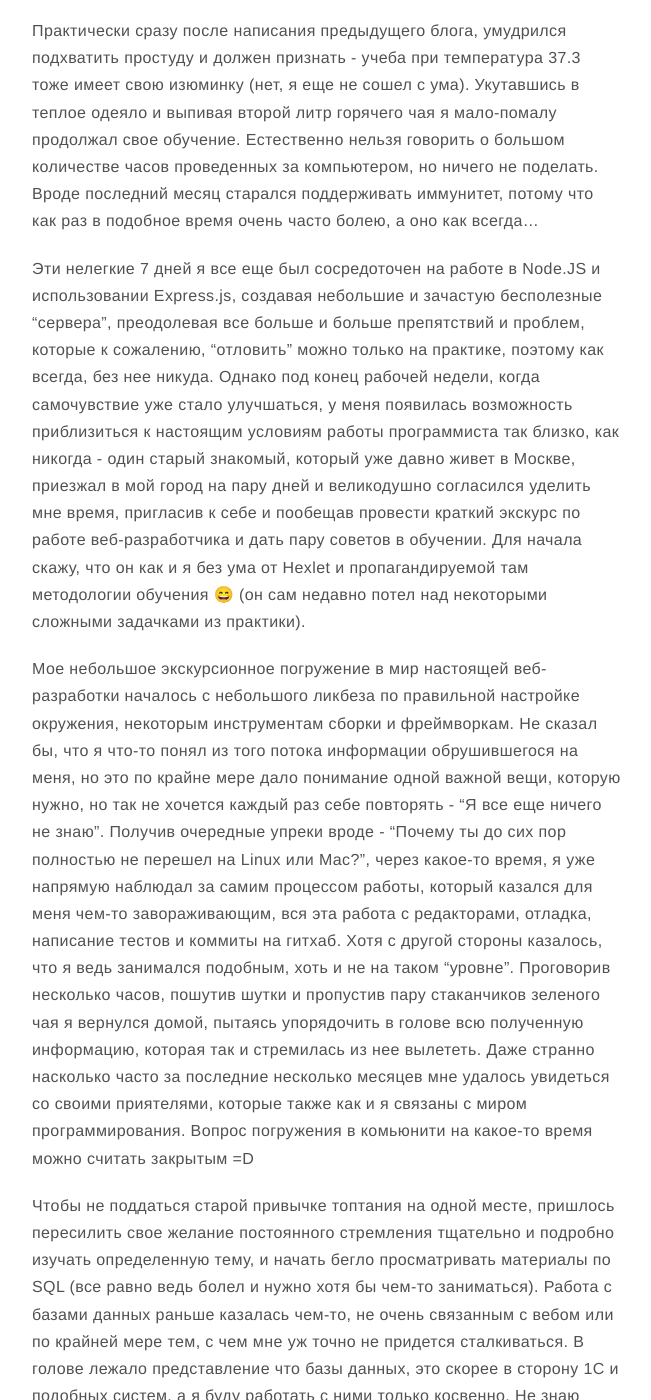
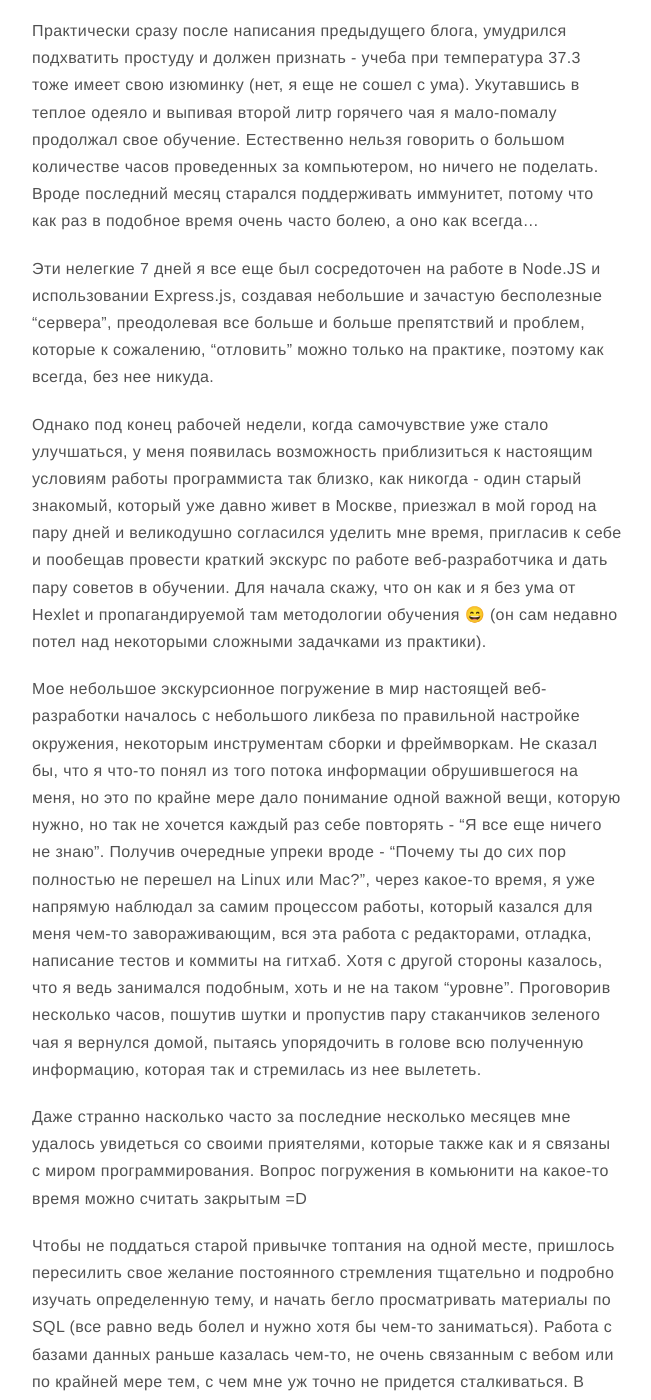
Before and after one commit to SayoBye/devblog, a Jekyll site: the page built from _posts/2018-01-17-20.md, in a window 1280 px wide and 1400 px high, scrolled down 430 px. Shown: the whole window, without its empty margins (313-964 px from the left). Built offline with Jekyll 4.4.1, drawn with Linux system fonts in a browser that asks for light colours; emoji names are drawn with the system emoji font; comment, search, counter and statistics services are not loaded.

```diff
--- a/_posts/2018-01-17-20.md
+++ b/_posts/2018-01-17-20.md
@@ -17,9 +17,13 @@ description:
 
 Практически сразу после написания предыдущего блога, умудрился подхватить простуду и должен признать - учеба при температура 37.3 тоже имеет свою изюминку (нет, я еще не сошел с ума). Укутавшись в теплое одеяло и выпивая второй литр горячего чая я мало-помалу продолжал свое обучение. Естественно нельзя говорить о большом количестве часов проведенных за компьютером, но ничего не поделать. Вроде последний месяц старался поддерживать иммунитет, потому что как раз в подобное время очень часто болею, а оно как всегда...
 
-Эти нелегкие 7 дней я все еще был сосредоточен на работе в Node.JS и использовании Express.js, создавая небольшие и зачастую бесполезные "сервера", преодолевая все больше и больше препятствий и проблем, которые к сожалению, "отловить" можно только на практике, поэтому как всегда, без нее никуда. Однако под конец рабочей недели, когда самочувствие уже стало улучшаться, у меня появилась возможность приблизиться к настоящим условиям работы программиста так близко, как никогда - один старый знакомый, который уже давно живет в Москве, приезжал в мой город на пару дней и великодушно согласился уделить мне время, пригласив к себе и пообещав провести краткий экскурс по работе веб-разработчика и дать пару советов в обучении. Для начала скажу, что он как и я без ума от Hexlet и пропагандируемой там методологии обучения :smile: (он сам недавно потел над некоторыми сложными задачками из практики).
+Эти нелегкие 7 дней я все еще был сосредоточен на работе в Node.JS и использовании Express.js, создавая небольшие и зачастую бесполезные "сервера", преодолевая все больше и больше препятствий и проблем, которые к сожалению, "отловить" можно только на практике, поэтому как всегда, без нее никуда.
 
-Мое небольшое экскурсионное погружение в мир настоящей веб-разработки началось с небольшого ликбеза по правильной настройке окружения, некоторым инструментам сборки и фреймворкам. Не сказал бы, что я что-то понял из того потока информации обрушившегося на меня, но это по крайне мере дало понимание одной важной вещи, которую нужно, но так не хочется каждый раз себе повторять - "Я все еще ничего не знаю". Получив очередные упреки вроде - "Почему ты до сих пор полностью не перешел на Linux или Mac?", через какое-то время, я уже напрямую наблюдал за самим процессом работы, который казался для меня чем-то завораживающим, вся эта работа с редакторами, отладка, написание тестов и коммиты на гитхаб. Хотя с другой стороны казалось, что я ведь занимался подобным, хоть и не на таком "уровне". Проговорив несколько часов, пошутив шутки и пропустив пару стаканчиков зеленого чая я вернулся домой, пытаясь упорядочить в голове всю полученную информацию, которая так и стремилась из нее вылететь. Даже странно насколько часто за последние несколько месяцев мне удалось увидеться со своими приятелями, которые также как и я связаны с миром программирования. Вопрос погружения в комьюнити на какое-то время можно считать закрытым =D
+Однако под конец рабочей недели, когда самочувствие уже стало улучшаться, у меня появилась возможность приблизиться к настоящим условиям работы программиста так близко, как никогда - один старый знакомый, который уже давно живет в Москве, приезжал в мой город на пару дней и великодушно согласился уделить мне время, пригласив к себе и пообещав провести краткий экскурс по работе веб-разработчика и дать пару советов в обучении. Для начала скажу, что он как и я без ума от Hexlet и пропагандируемой там методологии обучения :smile: (он сам недавно потел над некоторыми сложными задачками из практики).
+
+Мое небольшое экскурсионное погружение в мир настоящей веб-разработки началось с небольшого ликбеза по правильной настройке окружения, некоторым инструментам сборки и фреймворкам. Не сказал бы, что я что-то понял из того потока информации обрушившегося на меня, но это по крайне мере дало понимание одной важной вещи, которую нужно, но так не хочется каждый раз себе повторять - "Я все еще ничего не знаю". Получив очередные упреки вроде - "Почему ты до сих пор полностью не перешел на Linux или Mac?", через какое-то время, я уже напрямую наблюдал за самим процессом работы, который казался для меня чем-то завораживающим, вся эта работа с редакторами, отладка, написание тестов и коммиты на гитхаб. Хотя с другой стороны казалось, что я ведь занимался подобным, хоть и не на таком "уровне". Проговорив несколько часов, пошутив шутки и пропустив пару стаканчиков зеленого чая я вернулся домой, пытаясь упорядочить в голове всю полученную информацию, которая так и стремилась из нее вылететь.
+
+Даже странно насколько часто за последние несколько месяцев мне удалось увидеться со своими приятелями, которые также как и я связаны с миром программирования. Вопрос погружения в комьюнити на какое-то время можно считать закрытым =D
 
 Чтобы не поддаться старой привычке топтания на одной месте, пришлось пересилить свое желание постоянного стремления тщательно и подробно изучать определенную тему, и начать бегло просматривать материалы по SQL (все равно ведь болел и нужно хотя бы чем-то заниматься). Работа с базами данных раньше казалась чем-то, не очень связанным с вебом или по крайней мере тем, с чем мне уж точно не придется сталкиваться. В голове лежало представление что базы данных, это скорее в сторону 1C и подобных систем, а я буду работать с ними только косвенно. Не знаю почему у меня сложилось об этом столь нелогичное представление (конечно же, на моем этапе обучения не нужно вдаваться в какие-то подробности и тонкости, а лишь освоить основные моменты необходимые для того чтобы "начать").
 
```
